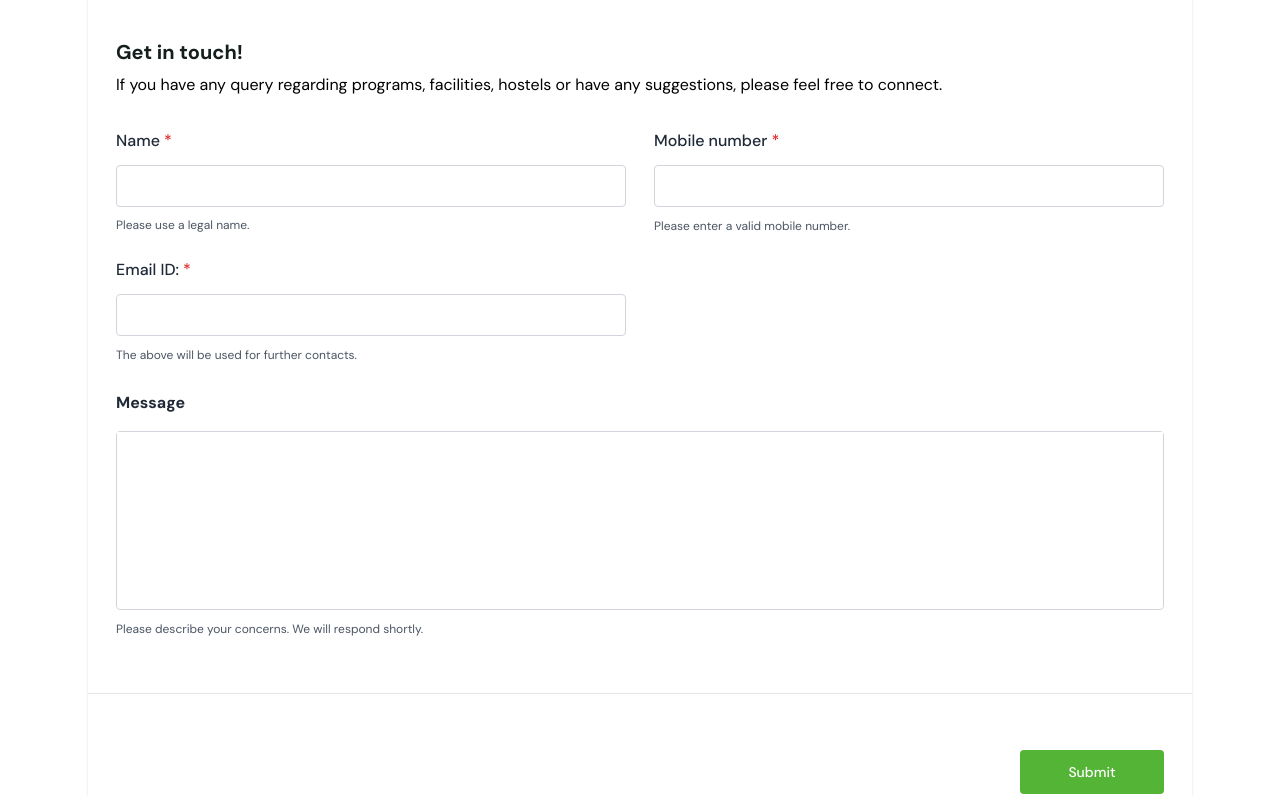
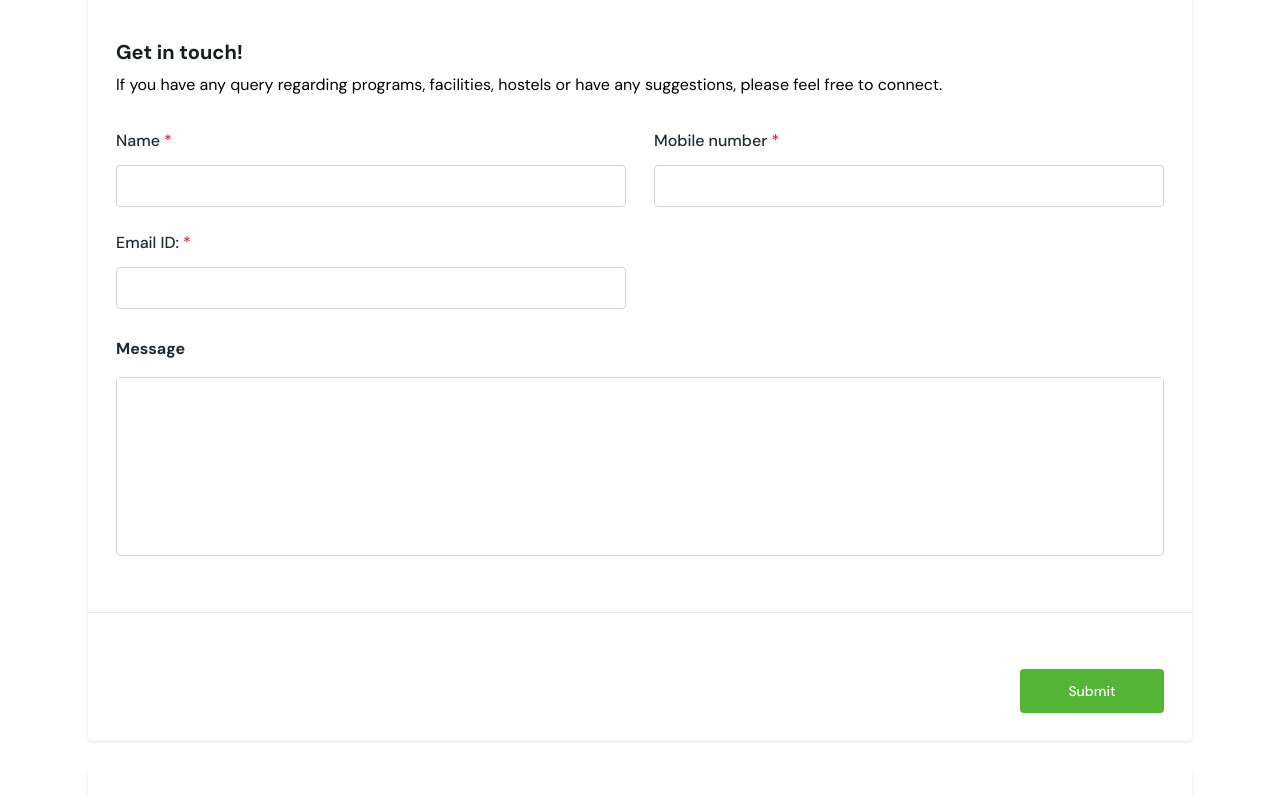
Before and after one commit to RCA-JMI/frontend, a React (Vite) app: page /contact-us in a window 1280 px wide. Shown: the part 340-1136 px from the top of the page. Built offline with nearby package versions, Linux system fonts and the light colour scheme.

Commit message:
form validation done

```diff
--- a/package.json
+++ b/package.json
@@ -10,13 +10,16 @@
     "preview": "vite preview"
   },
   "dependencies": {
+    "@hookform/resolvers": "^3.1.0",
     "react": "^18.2.0",
     "react-dom": "^18.2.0",
+    "react-hook-form": "^7.44.3",
     "react-icon": "^1.0.0",
     "react-icons": "^4.9.0",
     "react-multi-carousel": "^2.8.4",
     "react-router-dom": "^6.11.2",
-    "tailwind-merge": "^1.13.1"
+    "tailwind-merge": "^1.13.1",
+    "yup": "^1.2.0"
   },
   "devDependencies": {
     "@types/react": "^18.0.37",
--- a/src/pages/ContactUs.tsx
+++ b/src/pages/ContactUs.tsx
@@ -1,19 +1,24 @@
-import { useEffect, useState } from "react";
+
+import {userSchema} from "./Validations/UserValidation.jsx"
+import {useForm} from "react-hook-form"
+
+import {yupResolver} from "@hookform/resolvers/yup"
 
 const ContactUs = () => {
-  const [user, setUser]=useState({
-    name: "",
-    mobileNumber: "",
-    email : "",
-    message : "",
-  });
-  useEffect(() => {});
 
-  function handleSubmit(event){
 
-    // post
+  const {register,handleSubmit,formState : {errors}} =useForm({
+    resolver : yupResolver(userSchema),
+  })
+  const createUser = (data) => {
+
+
+    console.log("submitted");
+    console.log(data);
 
   }
+
+
 
   return (
     <>
@@ -21,6 +26,7 @@ const ContactUs = () => {
         <div className="flex flex-no-wrap items-start">
           <div className="w-full ">
             <div className="py-10 px-20">
+            <form onSubmit={handleSubmit(createUser)}>
               <div className="bg-white rounded shadow mt-7 py-7">
 
                   <div className="px-7 header flex bg-white  justify-start py-[30px] border-b-[2px] border-t-[2px] border-slate-100 flex-wrap gap-x-4 ">
@@ -64,32 +70,46 @@ const ContactUs = () => {
 
 
                     <div>
+
                       <p className="text-base font-medium leading-none text-gray-800">
                         Name <span className="text-red-600"> *</span>
                       </p>
-                      <input className="w-full p-2 mt-4 border border-gray-300 rounded outline-none focus:bg-gray-50" />
-                      <p className="mt-3 text-xs leading-3 text-gray-600">
-                        Please use a legal name.
-                      </p>
+                      <input {...register("name")}className="w-full p-2 mt-4 border border-gray-300 rounded outline-none focus:bg-gray-50"
+                            name="name" />
+                      {errors.name ? (
+                        <span className="text-red-900 mt-3 text-xs leading-[15px]">{errors.name.message}</span>
+                          ) : (
+                                <></>
+                            )}
+
                     </div>
                     <div>
                       <p className="text-base font-medium leading-none text-gray-800">
                         Mobile number <span className="text-red-600"> *</span>
                       </p>
-                      <input className="w-full p-2 mt-4 border border-gray-300 rounded outline-none focus:bg-gray-50" />
-                      <p className="mt-3 text-xs leading-[15px] text-gray-600">
-                        Please enter a valid mobile number.
-                      </p>
+                      <input {...register("mobileNumber")} className="w-full p-2 mt-4 border border-gray-300 rounded outline-none focus:bg-gray-50"
+                          name="mobileNumber" />
+
+                        {errors.mobileNumber ? (
+                        <span className="text-red-900 mt-3 text-xs leading-[15px]">{errors.mobileNumber.message}</span>
+                          ) : (
+                                <></>
+                            )}
+
                     </div>
 
                     <div>
                       <p className="text-base font-medium leading-none text-gray-800">
                         Email ID:  <span className="text-red-600"> *</span>
                       </p>
-                      <input className="w-full p-2 mt-4 border border-gray-300 rounded outline-none focus:bg-gray-50" />
-                      <p className="mt-3 text-xs leading-[15px] text-gray-600">
-                        The above will be used for further contacts.
-                      </p>
+                      <input {...register("email")} className="w-full p-2 mt-4 border border-gray-300 rounded outline-none focus:bg-gray-50"
+                        name="email"/>
+                        {errors.email ? (
+                        <span className="text-red-900 mt-3 text-xs leading-[15px]">{errors.email.message}</span>
+                          ) : (
+                                <></>
+                            )}
+
                     </div>
                   </div>
                 </div>
@@ -100,23 +120,28 @@ const ContactUs = () => {
                   <div className="mt-5 border border-gray-300 rounded">
 
                     <textarea
+                      {...register("message")}
                       className="resize-none w-full h-[170px] px-4 py-4 text-base outline-none text-slate-600"
                       placeholder="Start typing here ..."
                       defaultValue={" "}
+                      name="message"
                     />
+                    {errors.message ? (
+                        <span className="text-red-900 mt-3 text-xs leading-[15px]">{errors.message.message}</span>
+                          ) : (
+                                <></>
+                            )}
                   </div>
                 </div>
-                <p className="mt-3 text-xs leading-[15px] text-gray-600 px-7">
-                  Please describe your concerns. We will respond shortly.
-                </p>
+
                 <hr className="h-[1px] bg-gray-100 my-14" />
 
 
                 <div className="mt-2 flex flex-col flex-wrap items-center justify-center w-full px-7 lg:flex-row lg:justify-end md:justify-end gap-x-4 gap-y-4">
+                  <input></input>
+                  <input type="submit"  className="bg-[color:var(--primary-color)] rounded hover:bg-green-700 transform duration-300 ease-in-out text-sm font-medium px-5 py-3 text-white lg:max-w-[144px] w-full ">
 
-                  <button onClick={handleSubmit} className="bg-[color:var(--primary-color)] rounded hover:bg-green-700 transform duration-300 ease-in-out text-sm font-medium px-5 py-3 text-white lg:max-w-[144px] w-full ">
-                    Submit
-                  </button>
+                  </input>
                 </div>
 
 
@@ -134,10 +159,12 @@ const ContactUs = () => {
 
                   </p>
               </div>
+              </form>
             </div>
           </div>
         </div>
       </div>
+
     </>
   );
 }
--- /dev/null
+++ b/src/pages/Validations/UserValidation.tsx
@@ -0,0 +1,12 @@
+import * as yup from "yup";
+
+const phoneRegExp = /^((\\+[1-9]{1,4}[ \\-]*)|(\\([0-9]{2,3}\\)[ \\-]*)|([0-9]{2,4})[ \\-]*)*?[0-9]{3,4}?[ \\-]*[0-9]{3,4}?$/
+
+
+
+export const userSchema =yup.object().shape({
+    name : yup.string().required("Please enter a name"),
+    mobileNumber: yup.string().matches(phoneRegExp, 'Phone number is not valid'),
+    email : yup.string().email("Invalid Email").required("Email field is required"),
+    message : yup.string()
+});
```
Also changed, not shown: 1 other file (tests, documents, lock files or other folders).
